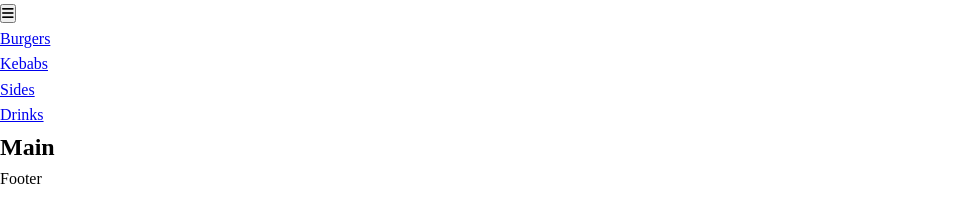
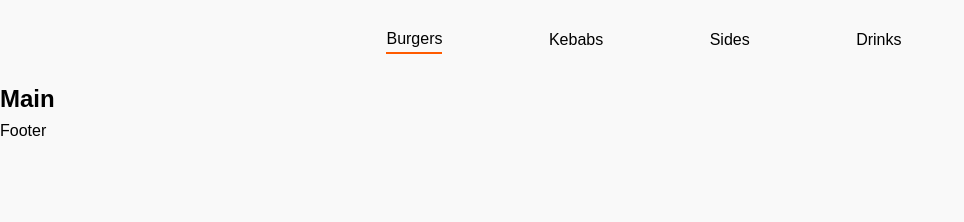
Before and after one commit to ricardozuritadev/c-go-ecommerce, a website: page index.html in a window 1280 px wide. Shown: the whole page, without its empty margins (0-964 px from the left). Drawn offline with Linux system fonts and the light colour scheme.

Commit message:
Create main css styles

```diff
--- a/css/main.css
+++ b/css/main.css
@@ -1,3 +1,4 @@
+@import url('https://fonts.googleapis.com/css?familyNunito+Sans:400,900');
 * {
   padding: 0;
   margin: 0;
@@ -9,6 +10,73 @@ html {
 }
 
 body {
+  font-family: 'Nunito Sans', sans-serif;
   font-size: 1.6rem;
   line-height: 1.6;
+  background: #f9f9f9;
 }
+
+a {
+  text-decoration: none;
+  color: inherit;
+}
+
+li {
+  list-style: none;
+}
+
+.nav__mobile {
+  display: flex;
+  justify-content: space-between;
+  align-items: center;
+  padding: 4rem;
+}
+.nav__logo {
+  color: #ff5b00;
+  font-size: 3.2rem;
+}
+.nav__list {
+  display: none;
+  text-align: center;
+}
+.nav__items--selected {
+  border-bottom: 2px solid #ff5b00;
+}
+.nav__items a {
+  display: block;
+  padding: 4rem 0;
+}
+@media (min-width: 768px) {
+  .nav {
+    display: flex;
+    justify-content: space-between;
+  }
+  .nav #toggle-nav-button {
+    display: none;
+  }
+  .nav__list {
+    display: flex;
+    justify-content: space-evenly;
+    align-items: center;
+    flex-grow: 1;
+    padding-left: 20rem;
+    padding-right: 27.2rem;
+  }
+  .nav__items a {
+    padding: 0;
+  }
+}
+
+.show-menu-items {
+  display: block;
+  position: absolute;
+  background-color: #f9f9f9;
+  width: 100%;
+}
+
+#toggle-nav-button {
+  font-size: 3.2rem;
+  margin-top: 0.4rem;
+  background-color: transparent;
+  border-color: transparent;
+}
```
